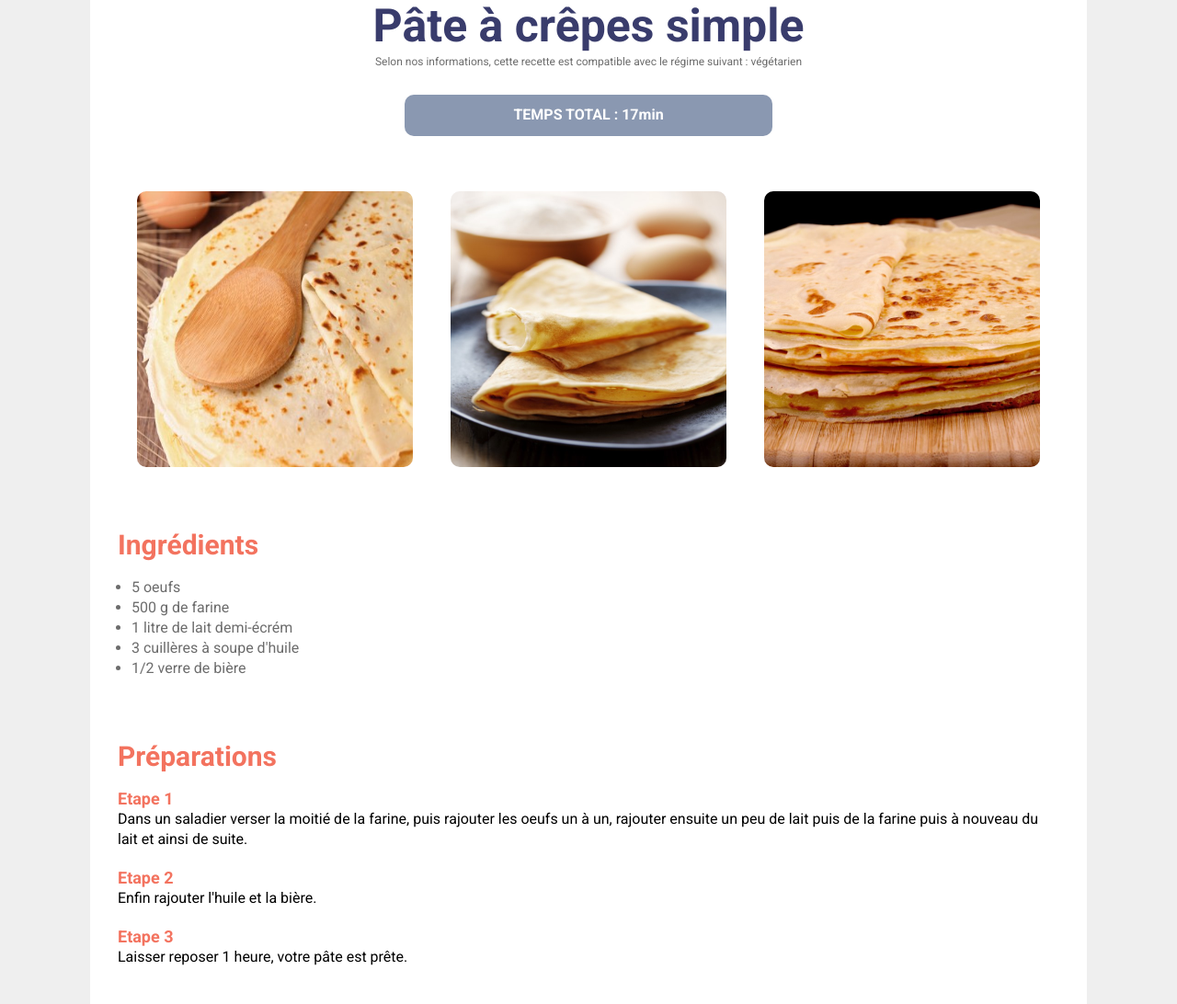
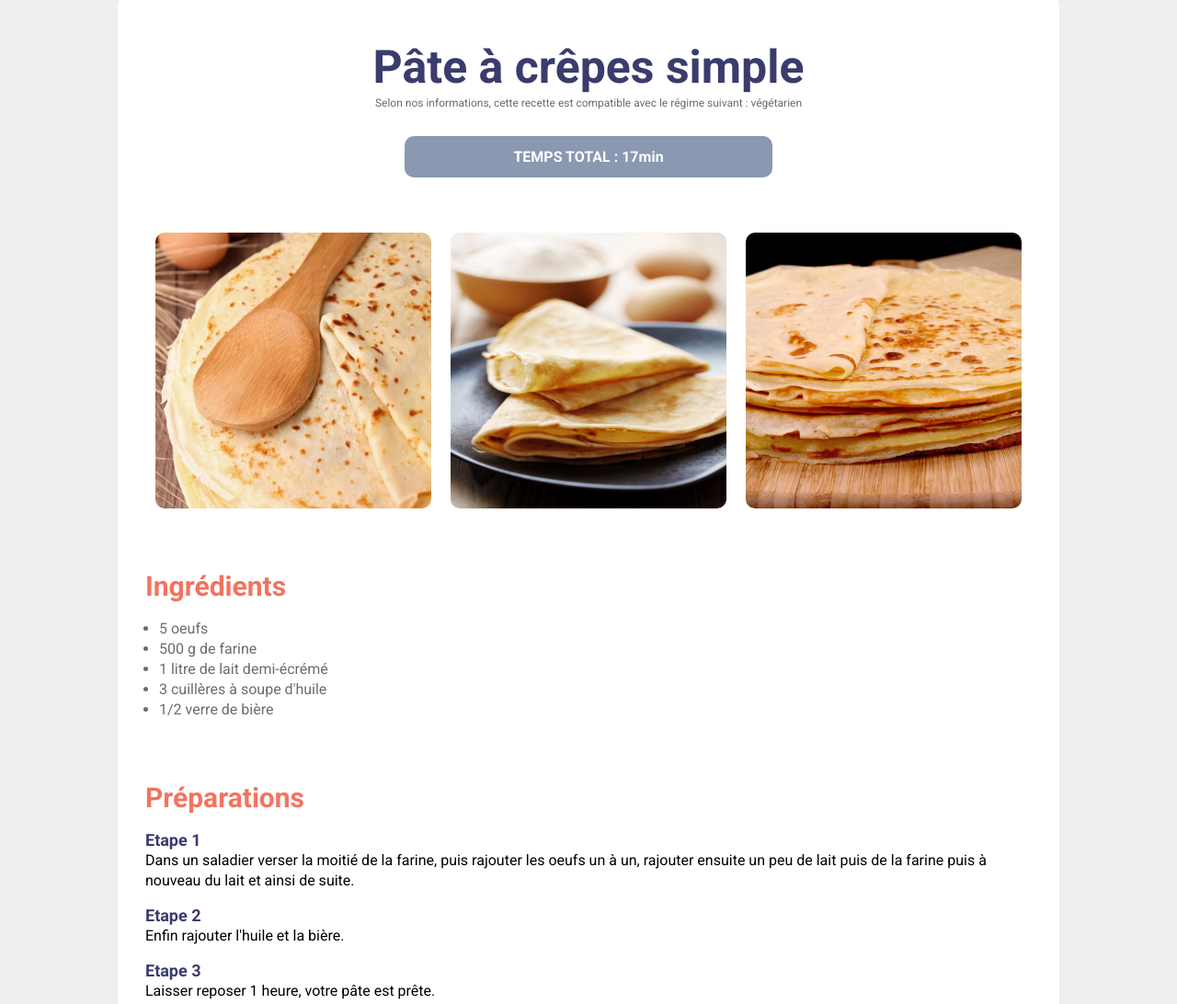
Before and after one commit to MatthieuTricoire/Marmiton-MockUp-Intergration, a plain HTML site: page index.html in a window 1280 px wide. Shown: the part 153-1245 px from the top of the page at 92% size. Drawn offline with Linux system fonts and the light colour scheme.

Commit message:
Clean css

```diff
--- a/assets/css/style.css
+++ b/assets/css/style.css
@@ -1,103 +1,136 @@
+/* -------------------------
+        GENERAL STYLE
+----------------------------*/
 body {
   font-size: 16px;
   background-color: #efefef;
   font-family: Roboto, sans-serif;
 }
 
-header{
+header {
+  height: 80px;
   background-color: white;
   border-bottom: solid 1px #f3735f;
 }
-header img {
-    width : 200px;
-}
-.container {
-    width : 1024px;
-    margin : 0 auto;
-}
-main{
-    margin-top: 60px;
-}
-section {
-    background-color:white;
-    padding: 60px 30px;
-    border-radius: 20px;
+
+p {
+  line-height: 22px;
+  margin-bottom: 16px;
 }
 
-p{
-line-height: 22px;
-margin-bottom: 20px;
-}
-
-h1{
+h1 {
   font-size: 50px;
   font-weight: 700;
-    color : #393c6c;
+  color: #393c6c;
   text-align: center;
 }
 
-.topline{
-    margin-top: 8px;
-    margin-bottom: 30px;
-    font-size: 12px;
-    color: #6C6C6C;
-    text-align: center;
-}
-
-.totaltime{
-    margin: 0 auto;
-    display: flex;
-    align-items: center;
-    justify-content: center;
-    width : 400px;
-    height: 45px;
-    background-color: #8A98B1;
-    border-radius: 10px;
-    color: white;
-    font-weight: 700;
-}
-
-.images{
-    margin-top : 60px;
-    display: flex;
-    justify-content: space-around;
-}
-
-.images img{
-    width : 300px;
-    height: 300px;
-    border-radius: 10px;
-}
-
-
-h2{
-    color : #F3735F;
+h2 {
+  color: #f3735f;
   font-size: 30px;
   font-weight: 700;
   margin-top: 70px;
   margin-bottom: 20px;
 }
 
-h3{
-    color : #F3735F;
+h3 {
+  color: #393c6c;
   font-size: 18px;
   font-weight: 700;
   line-height: 22px;
 }
-ul{
+
+ul {
   list-style: disc;
+}
 
+.container {
+  width: 1024px;
+  margin: auto auto;
 }
+
+/* -------------------------
+        HEADER STYLE
+----------------------------*/
+header .container {
+  display: flex;
+  height: 100%;
+  align-items: center;
+}
+header img {
+  width: 200px;
+}
+
+/* -------------------------
+        MAIN STYLE
+----------------------------*/
+main {
+  margin-top: 60px;
+}
+
+/* -------------------------
+        SECTION STYLE
+----------------------------*/
+section {
+  background-color: white;
+  padding: 60px 30px;
+  border-radius: 20px;
+}
+
+/* TOPLINE STYLE */
+.topline {
+  margin-top: 8px;
+  margin-bottom: 30px;
+  font-size: 12px;
+  color: #6c6c6c;
+  text-align: center;
+}
+
+/* TOTAL TIME CARD */
+.totaltime {
+  margin: 0 auto;
+  display: flex;
+  align-items: center;
+  justify-content: center;
+  width: 400px;
+  height: 45px;
+  background-color: #8a98b1;
+  border-radius: 10px;
+  color: white;
+  font-weight: 700;
+}
+
+/* -------------------------
+        IMAGES STYLE
+----------------------------*/
+.images {
+  margin-top: 60px;
+  display: flex;
+  justify-content: space-around;
+}
+
+.images img {
+  width: 300px;
+  height: 300px;
+  border-radius: 10px;
+}
+
+/* -------------------------
+        LISTS STYLE
+----------------------------*/
 ul li {
-    color: #6C6C6C;
+  color: #6c6c6c;
   line-height: 22px;
   font-size: 16px;
   margin-left: 15px;
 }
 
-footer{
+/* -------------------------
+        FOOTER STYLE
+----------------------------*/
+footer {
   margin: 60px 0px;
   font-size: 12px;
-    color: #6C6C6C;
+  color: #6c6c6c;
   text-align: center;
 }
--- a/index.html
+++ b/index.html
@@ -22,7 +22,8 @@
     </header>
 
     <main>
-      <section class="container">
+      <div class="container">
+        <section>
           <h1>Pâte à crêpes simple</h1>
           <div class="topline">
             Selon nos informations, cette recette est compatible avec le régime
@@ -38,7 +39,7 @@
           <ul>
             <li>5 oeufs</li>
             <li>500 g de farine</li>
-          <li>1 litre de lait demi-écrém</li>
+            <li>1 litre de lait demi-écrémé</li>
             <li>3 cuillères à soupe d'huile</li>
             <li>1/2 verre de bière</li>
           </ul>
@@ -46,14 +47,15 @@
           <h3>Etape 1</h3>
           <p>
             Dans un saladier verser la moitié de la farine, puis rajouter les
-          oeufs un à un, rajouter ensuite un peu de lait puis de la farine puis
-          à nouveau du lait et ainsi de suite.
+            oeufs un à un, rajouter ensuite un peu de lait puis de la farine
+            puis à nouveau du lait et ainsi de suite.
           </p>
           <h3>Etape 2</h3>
           <p>Enfin rajouter l'huile et la bière.</p>
           <h3>Etape 3</h3>
           <p>Laisser reposer 1 heure, votre pâte est prête.</p>
         </section>
+      </div>
     </main>
     <footer>
       Marmiton © 2020 - Site développé à Le Reacteur par Jean Dupont
```
Also changed, not shown: 1 other file. Lines whose indentation alone changed are shown as unchanged.
